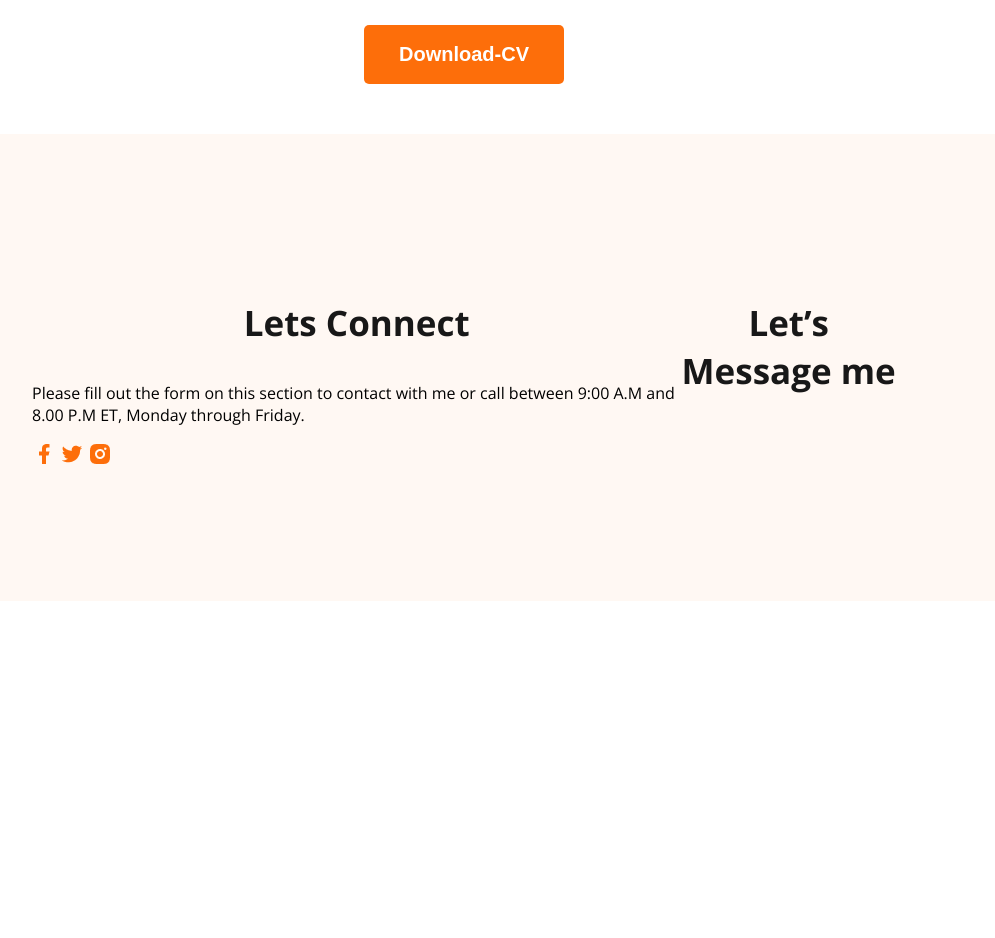
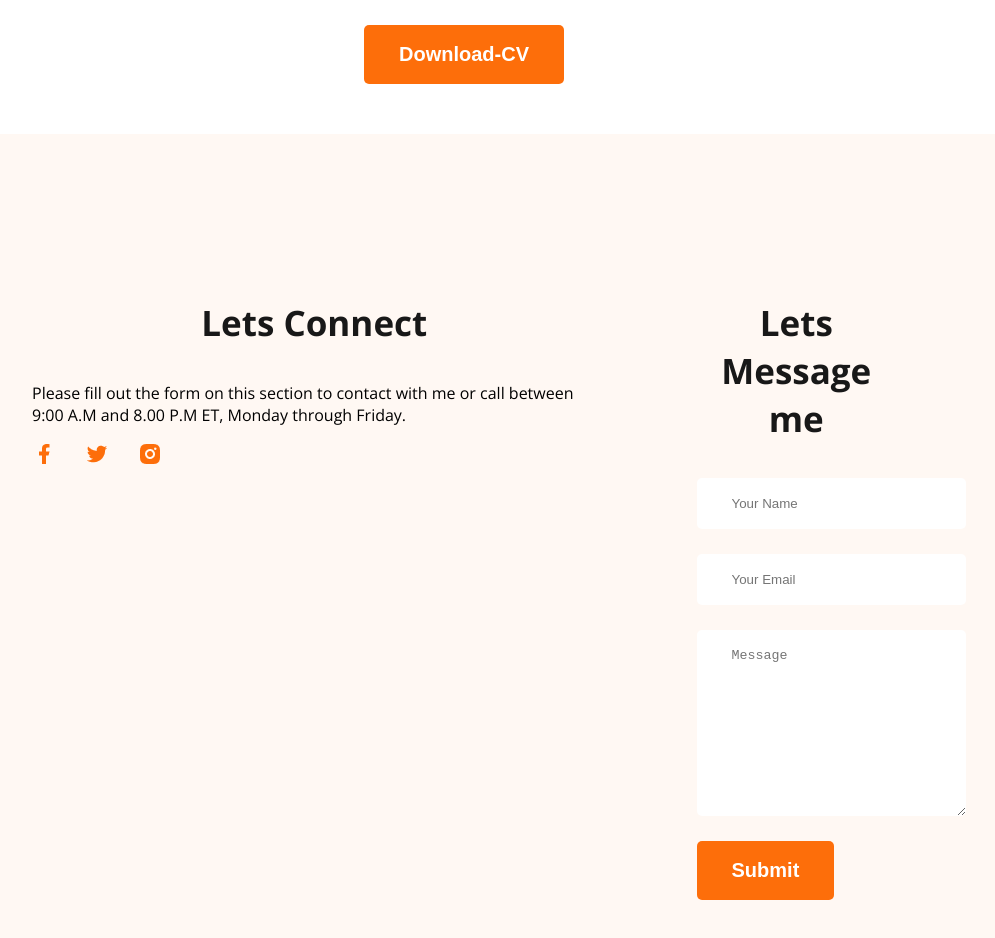
Before and after one commit to jamil986/webportfolio, a plain HTML site: page index.html in a window 1280 px wide. Shown: the part 3080-4018 px from the top of the page, without its empty margins (176-1171 px from the left). Before the commit the page ends 3689 px from the top, so only its background shows below. Drawn offline with nearby package versions, Linux system fonts and the light colour scheme.

Commit message:
update footer section

```diff
--- a/index.html
+++ b/index.html
@@ -170,8 +170,13 @@
         </div>
     </div>
     <div class="footer-colum">
-        <h3 class="section-title">Let’s Message me</h3>
-
+        <h3 class="section-title">Lets Message me</h3>
+        <form class="contact" action="">
+            <input type="text" placeholder="Your Name">
+            <input type="email" name="" id="" placeholder="Your Email">
+            <textarea name="" placeholder="Message" id="" cols="30" rows="10"></textarea>
+            <button class="btn-pm" type="submit">Submit</button>
+        </form>
     </div>
 
     </footer>
--- a/style/portfolio.css
+++ b/style/portfolio.css
@@ -158,40 +158,64 @@ main section {
     font-size: 30px;
     font-weight: 700;
 }
-.resume-containar{
+
+.resume-containar {
     display: flex;
     gap: 50px;
 }
 
-.resume-item-info,.resume-item-discription{
+.resume-item-info,
+.resume-item-discription {
     color: rgb(117, 117, 117);
 }
 
-.resume-item-title{
+.resume-item-title {
     color: rgb(71, 71, 71);
-font-size: 25px;
-font-weight: 700;
-margin-bottom: 10px;
+    font-size: 25px;
+    font-weight: 700;
+    margin-bottom: 10px;
 }
-.resume-containar hr{
+
+.resume-containar hr {
     margin: 30px;
 }
 
-.resume-item-info{
+.resume-item-info {
     margin-top: 0px;
     margin-bottom: 20px;
 }
 
-.download-cv{
+.download-cv {
     text-align: center;
     margin: 50px;
 }
 
 /* footer */
 
-footer{
+footer {
     display: flex;
+    gap: 100px;
     background: rgb(255, 248, 243);
     padding: 130px 200px;
     margin top: 100px;
 }
+
+.footer.colum {
+    width: 50%;
+}
+
+.contact input[type="text"], .contact input[type="email"],
+textarea {
+    display: block;
+    margin-bottom: 25px;
+    padding: 18px 35px;
+    color: rgb(117, 117, 117);
+    border-radius: 5px;
+    background: rgb(255, 255, 255);
+    border: 0px;
+    width: 100%;
+}
+
+.social-links a{
+    margin-right: 25px;
+}
```
